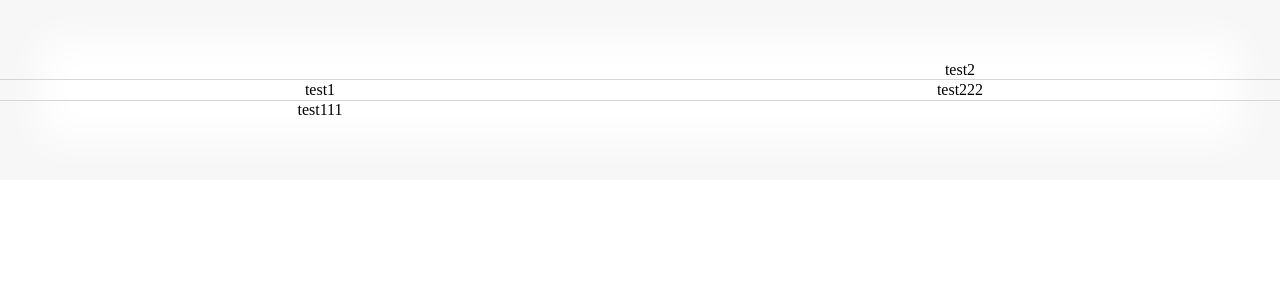
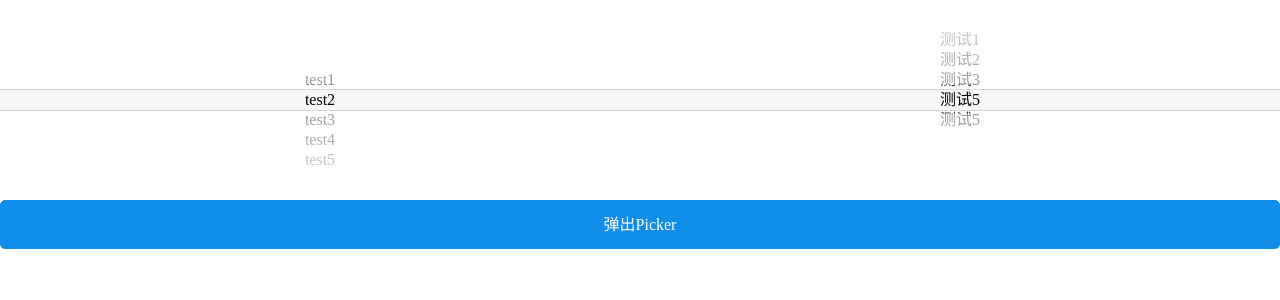
Before and after one commit to zhongmeizhi/uuz, a React (Create React App) app: page / in a window 1280 px wide. Shown: the top 300 px of the page. Built offline with nearby package versions, Linux system fonts and the light colour scheme.

Commit message:
PickerView基础功能完成，待测试和优化

```diff
--- a/src/styles/picker.scss
+++ b/src/styles/picker.scss
@@ -1,22 +1,35 @@
 $itemLineHeight: 20px;
 $indicatorBorder: 1px solid #d6d6d6;
-$pickerHeight: 180px;
+$pickerHeight: 200px;
 $colPadding: $pickerHeight/2 - 10;
 
 .zui-picker {
-    box-shadow: 0 0 40px 40px $thinGrey inset;
     height: $pickerHeight;
     position: relative;
     display: flex;
     justify-content: space-around;
     overflow: hidden;
     .zui-picker-col {
-        padding: $colPadding 16px;
         flex: 1;
-        text-align: center;
-        .zui-picker-item {
-            line-height: $itemLineHeight;
-            height: $itemLineHeight;
+        position: relative;
+        .zui-picker-col-area {
+            padding: $colPadding 16px;
+            text-align: center;
+            background: transparent;
+            .zui-picker-item {
+                line-height: $itemLineHeight;
+                height: $itemLineHeight;
+            }
+        }
+        .zui-picker-col-mask {
+            content: '';
+            position: absolute;
+            left: 0;
+            top: 0;
+            width: 100%;
+            height: 100%;
+            background: linear-gradient(#ffffffe6 0%, #ffffff99 42%, transparent 43%, transparent 56%, #ffffff99 57%, #ffffffe6 100%);
+            z-index: 2;
         }
     }
     // .zui-picker-indicator
@@ -27,8 +40,10 @@ $colPadding: $pickerHeight/2 - 10;
         left: 0;
         transform: translateY(-50%);
         width: 100%;
+        background: $thinGrey;
         height: $itemLineHeight;
         border-top: $indicatorBorder;
         border-bottom: $indicatorBorder;
+        z-index: -1;
     }
 }
--- a/src/styles/sheet.scss
+++ b/src/styles/sheet.scss
@@ -5,7 +5,7 @@
     left: 0;
     width: 100vw;
     height: 100vh;
-    z-index: 2;
+    z-index: 6;
     .zui-sheet-mask {
         background: rgba(0, 0, 0, 0.4);
         height: 100%;
@@ -41,14 +41,14 @@
         /*
             入场动画
          */
-        height: 40vh;
+        height: 280px;
         animation: sheetAreaAnm 0.3s;
         @keyframes sheetAreaAnm {
             0% {
                 height: 0;
             }
             100% {
-                height: 40vh;
+                height: 280px;
             }
         }
     }
--- a/src/test-page/TestPicker.tsx
+++ b/src/test-page/TestPicker.tsx
@@ -1,6 +1,45 @@
 import React from 'react';
 
 import Picker from '../views/Picker';
+import PickerView from '../views/PickerView';
+
+const data = [
+    [
+        {
+            value: '1',
+            label: 'test1'
+        },{
+            value: '2',
+            label: 'test2'
+        },{
+            value: '3',
+            label: 'test3'
+        },{
+            value: '4',
+            label: 'test4'
+        },{
+            value: '5',
+            label: 'test5'
+        },
+    ], [
+        {
+            value: '11',
+            label: '测试1'
+        },{
+            value: '22',
+            label: '测试2'
+        },{
+            value: '33',
+            label: '测试3'
+        },{
+            value: '44',
+            label: '测试5'
+        },{
+            value: '55',
+            label: '测试5'
+        },
+    ]
+]
 
 class TestPicker extends React.Component {
 
@@ -8,32 +47,22 @@ class TestPicker extends React.Component {
         console.log(values, indexes)
     }
 
+    ensureHandler = (values: Array<string>, indexes: Array<number>) => {
+        console.log(values, indexes)
+    }
+
     render() {
-        const data = [
-            [
-                {
-                    value: '1',
-                    label: 'test1'
-                },{
-                    value: '111',
-                    label: 'test111'
-                },
-            ], [
-                {
-                    value: '2',
-                    label: 'test2'
-                },{
-                    value: '222',
-                    label: 'test222'
-                },
-            ]
-        ]
         return <div>
             <Picker
                 data={data}
-                values={['1', '222']}
+                values={['2', '44']}
                 onChange={this.changeHandler}>
             </Picker>
+            <PickerView
+                data={data}
+                values={['3', '22']}
+                onEnsure={this.ensureHandler}>
+            </PickerView>
         </div>
     }
 }
--- a/src/views/Picker.tsx
+++ b/src/views/Picker.tsx
@@ -146,17 +146,22 @@ class Picker extends Component<PickerProps, PickerState> {
     render() {
         return <div className="zui-picker">
             {
-                this.props.data.map((list, idx) => <div
-                    style={this.state.colStyleList[idx]}
-                    className="zui-picker-col"
+                this.props.data.map((list, idx) => <div key={idx}
+                className="zui-picker-col">
+                    <div
+                        className="zui-picker-col-mask"
                         onTouchStart={this.colTouchStartHandler(idx)}
                         onTouchMove={this.colTouchMoveHandler(idx)}
-                    onTouchEnd={this.colTouchEndHandler(idx)}
-                    key={idx}>
+                        onTouchEnd={this.colTouchEndHandler(idx)}>
+                    </div>
+                    <div
+                        className="zui-picker-col-area"
+                        style={this.state.colStyleList[idx]}>
                         {
                             list.map(item=> <div className="zui-picker-item"
                                 key={item.value}>{item.label}</div>)
                         }
+                    </div>
                 </div>)
             }
         </div>
--- /dev/null
+++ b/src/views/PickerView.tsx
@@ -0,0 +1,56 @@
+import React from 'react';
+
+import Sheet from './Sheet';
+import Button from './Button';
+import Picker from './Picker'
+
+interface PickerViewProps {
+    data: Array<Array<Object>>,
+    values: Array<string | number>,
+    onChange?: Function,
+    onEnsure?: Function
+}
+
+interface GlobalAttr {
+    values: Array<string>,
+    indexes: Array<number>
+}
+
+let _attr:GlobalAttr = {
+    values: [],
+    indexes: []
+}
+
+class PickerView extends React.Component<PickerViewProps> {
+
+    constructor(props: PickerViewProps) {
+        super(props);
+    }
+
+    ensureHandler = () => {
+        if (typeof this.props.onEnsure === 'function') {
+            this.props.onEnsure(_attr.values, _attr.indexes)
+        }
+    }
+
+    onChangeHandler = (values: Array<string>, indexes: Array<number>) => {
+        _attr = { values, indexes }
+        if (typeof this.props.onChange === 'function') {
+            this.props.onChange(values, indexes)
+        }
+    }
+
+    render() {
+        return <Sheet
+            ensureHandler={this.ensureHandler}
+            button={<Button>弹出Picker</Button>}>
+            <Picker
+                data={this.props.data}
+                values={this.props.values}
+                onChange={this.onChangeHandler}>
+            </Picker>
+        </Sheet>
+    }
+}
+
+export default PickerView;
```
Also changed, not shown: src/views/SheetPicker.tsx (deleted, +0 -30 lines), 1 other file (tests, documents, lock files or other folders). Lines whose indentation alone changed are shown as unchanged.
